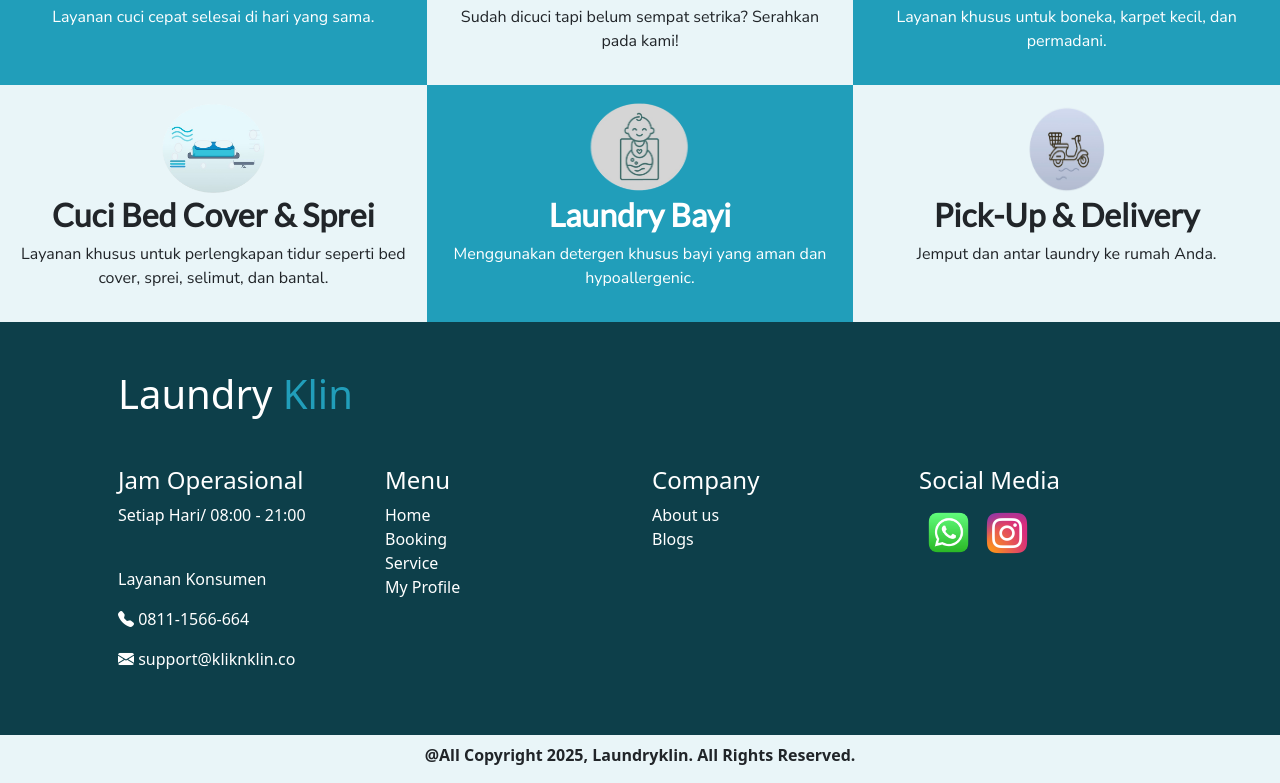
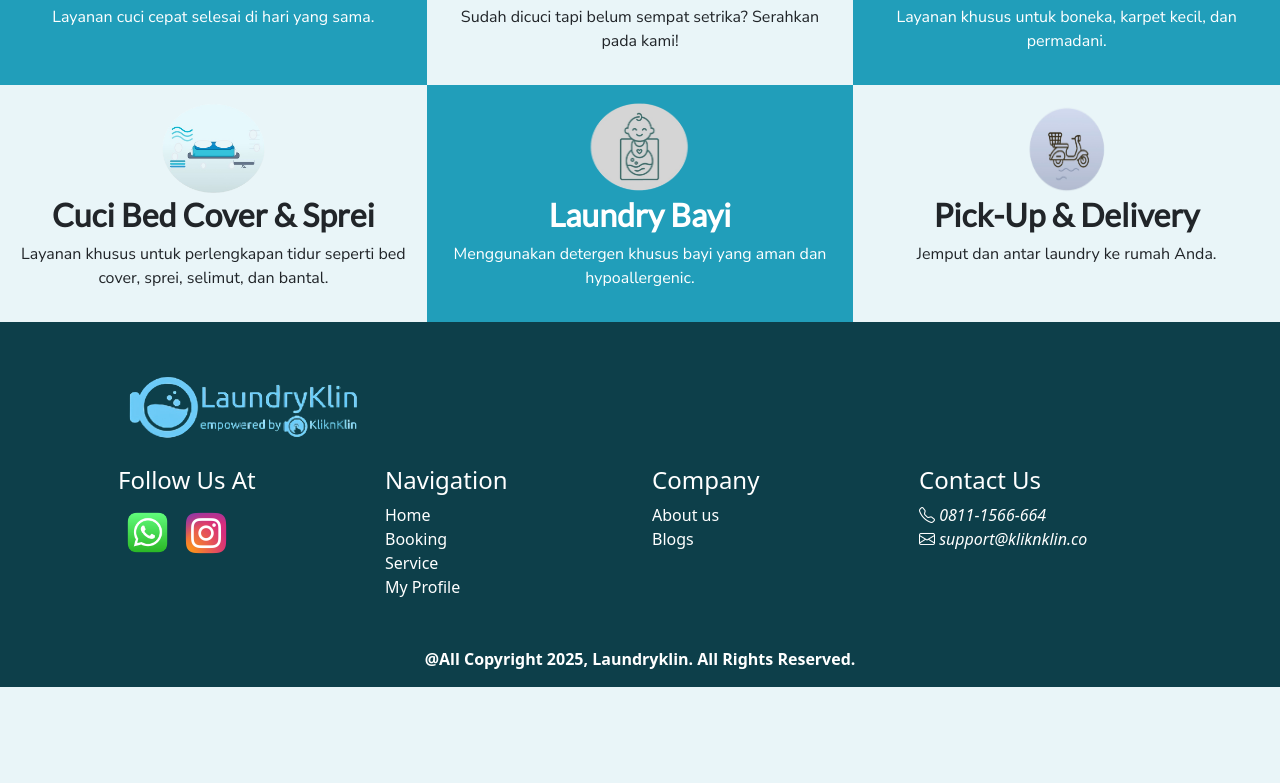
Before and after one commit to Rafifs-ops/Laundry-Klin, a plain HTML site: page services.html in a window 1280 px wide. Shown: the part 649-1432 px from the top of the page. After the commit the page ends 1336 px from the top, so only its background shows below. Drawn offline with nearby package versions, Linux system fonts and the light colour scheme.

Commit message:
footer revisi

```diff
--- a/services.html
+++ b/services.html
@@ -111,22 +111,20 @@
 
     <!--footer-->
     <footer style="background-color: #0D3F4A;">
-        <div class="container p-5 justify-content-center" id="footer-down">
+        <div class="container p-5 pb-0 mt-0 justify-content-center" id="footer-down">
             <div class="row">
                 <div class="col-md-12 text-start text-white">
-                    <h1 data-aos="fade-right" data-aos-duration="1000">Laundry <span style="color: #219EBA;">Klin</span></h1><br>
+                    <img src="assets/logo-laundryklin.png" width="auto" height="80" alt="" data-aos="fade-right" data-aos-duration="1000"><br>
                 </div>
             </div>
             <div class="row">
                 <div class="col-md-3 text-white" data-aos="fade-right" data-aos-duration="1000">
-                    <h4 class="mt-3">Jam Operasional</h4>
-                    <p>Setiap Hari/ 08:00 - 21:00</p><br>
-                    <p>Layanan Konsumen</p>
-                    <p><i class="bi bi-telephone-fill"></i> 0811-1566-664</p>
-                    <p><i class="bi bi-envelope-fill"></i> support@kliknklin.co</p>
+                    <h4 class="mt-3">Follow Us At</h4>
+                    <p><a href=""><img src="assets/logo-wa.png" alt="" width="59" height="59"></a> <a href=""><img
+                                src="assets/logo-ig.png" alt="" width="50" height="50"></a></p>
                 </div>
                 <div class="col-md-3 text-white" data-aos="fade-up" data-aos-duration="1100">
-                    <h4 class="mt-3">Menu</h4>
+                    <h4 class="mt-3">Navigation</h4>
                     <a href="index.html" class="footer-link">Home</a>
                     <a href="booking.html" class="footer-link">Booking</a>
                     <a href="services.html" class="footer-link">Service</a>
@@ -138,19 +136,16 @@
                     <a href="blog.html" class="footer-link">Blogs</a>
                 </div>
                 <div class="col-md-3 text-white" data-aos="fade-up" data-aos-duration="1100">
-                    <h4 class="mt-3">Social Media</h4>
-                    <p><a href=""><img src="assets/logo-wa.png" alt="" width="59" height="59"></a> <a href=""><img
-                                src="assets/logo-ig.png" alt="" width="50" height="50"></a></p>
+                    <h4 class="mt-3">Contact Us</h4>
+                    <a href="https://api.whatsapp.com/send?phone=628111566664&text=Halo%20Klino%20%F0%9F%91%8B%F0%9F%8F%BB%20,%0A%0ASaya%20mau%20tanya%20KliknKlin,%20saya%20dapat%20info%20dari%20Website%20KliknKlin"
+                        class="footer-link"><i class="bi bi-telephone">  0811-1566-664</i></a>
+                    <a href="" class="footer-link"><i class="bi bi-envelope">  support@kliknklin.co</i></a>
                 </div>
             </div>
-        </div>
-    </footer>
-
-    <footer>
-        <div class="container-fluid">
             <div class="row">
                 <div class="col-md-12 text-center">
-                    <p class="fw-bold mt-2">@All Copyright 2025, Laundryklin. All Rights Reserved.<p>
+                    <p class="fw-bold mt-5 text-white">@All Copyright 2025, Laundryklin. All Rights Reserved.
+                    <p>
                 </div>
             </div>
         </div>
```
Also changed, not shown: aboutus.html (+11 -17 lines), blog.html (+11 -17 lines), booking.html (+11 -18 lines), index.html (+15 -20 lines), user_profil.html (+11 -17 lines).
